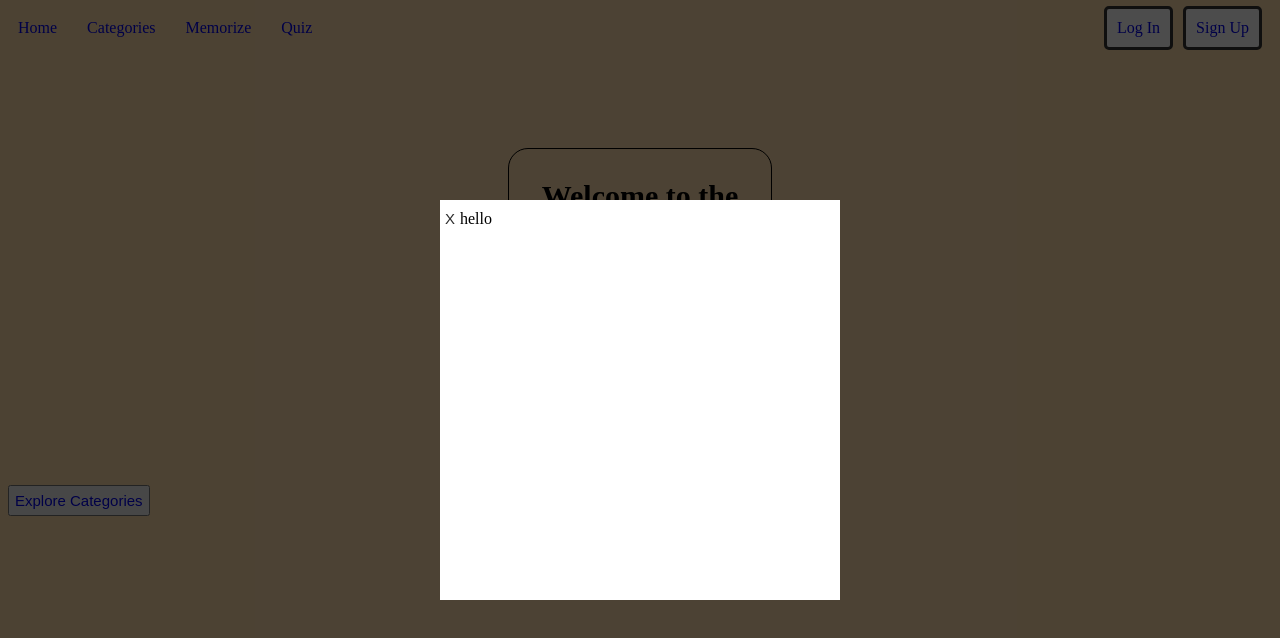
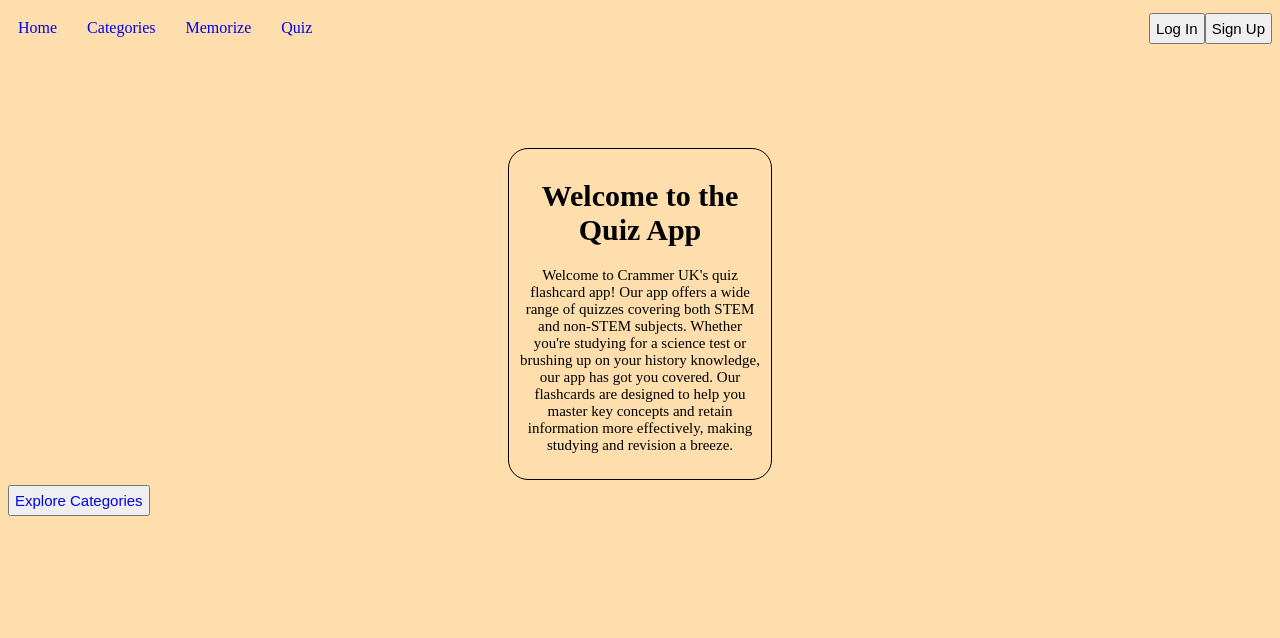
Before and after one commit to rickys93/learning-app-client, a React (Vite) app: page / in a window 1280 px wide. Shown: the top 638 px of the page. Built offline with nearby package versions, Linux system fonts and the light colour scheme.

Commit message:
Integrate Log In/Sign up with popup

```diff
--- a/src/App.jsx
+++ b/src/App.jsx
@@ -2,7 +2,7 @@ import React, { createContext, useEffect, useState } from "react";
 import { Route, Routes } from "react-router-dom";
 import { NavBar, Popup } from "./components";
 
-import {NotFound, LandingPage, FlashcardPage, Categories, Login, Signup, QuizPage} from "./pages";
+import {NotFound, LandingPage, FlashcardPage, Categories, QuizPage} from "./pages";
 
 import "./index.css";
 
@@ -12,8 +12,8 @@ export const PopupContext = createContext(null)
 
 export default function App() {
     const [user, setUser] = useState({})
-    const [isOpen, setIsOpen] = useState(true)
-    const [popupContent, setPopupContent] = useState("hello");
+    const [isOpen, setIsOpen] = useState(false)
+    const [popupContent, setPopupContent] = useState();
     const contextValue = {
         user, setUser
     }
@@ -51,7 +51,7 @@ export default function App() {
     }, [])
 
   return (
-        <PopupContext.Provider value={{ openPopup, closePopup }}>
+        <PopupContext.Provider value={{ openPopup, closePopup, setPopupContent }}>
         <UserContext.Provider value={contextValue}>
             <div className="App">
                 <Popup isOpen={isOpen} setIsOpen={setIsOpen} content={popupContent}/>
@@ -59,8 +59,6 @@ export default function App() {
                     <Route path="/" element={<NavBar user={user} />}>
                         <Route index element={<LandingPage />} />
                         <Route path="categories" element={<Categories />} />
-                        <Route path="/login" element={<Login/>} />
-                        <Route path="/signup" element={<Signup/>} />
                         <Route path="/flashcards/:categoryId" element={<FlashcardPage />} />
                         <Route path="/quiz/:categoryId" element={<QuizPage />} />
                         <Route path="*" element={<NotFound />} />
--- a/src/pages/Login/index.jsx
+++ b/src/components/Login/index.jsx
@@ -1,15 +1,22 @@
 import React, { useState, useContext } from "react";
 import { useNavigate, useParams } from "react-router-dom";
-import { UserContext } from "../../App";
+import { UserContext, PopupContext } from "../../App";
+
+import { Signup } from "..";
 
 import './style.css'
 
-export default function Account() {
+export default function Login() {
     const {user, setUser} = useContext(UserContext)
+    const { setPopupContent, closePopup } = useContext(PopupContext)
     const [loginEmail, setloginEmail] = useState("");
     const [loginPassword, setloginPassword] = useState("");
 
     const navigate = useNavigate()
+
+    const switchToSignup = () => {
+        setPopupContent(<Signup/>)
+    }
 
     const handlelogin = async (e) => {
         // Handles the sign-in/sign-up input logic
@@ -32,12 +39,12 @@ export default function Account() {
             setUser(data.user)
             console.log('user.token', data.user.token)
             localStorage.setItem("token", data.user.token)
+            closePopup()
             navigate("/")
         }
     };
 
     return (
-        <main className="login-container">
             <div className="acc-form">
                 <div className="tab-content">
                     <div className={`login`}>
@@ -75,9 +82,9 @@ export default function Account() {
                                     Log In
                             </button>
                         </form>
+                        <div>New? <button onClick={switchToSignup}>Sign up here!</button></div>
                     </div>
                 </div>
             </div>
-        </main>
   );
 }
--- a/src/pages/Login/style.css
+++ b/src/components/Login/style.css
@@ -9,12 +9,9 @@
 
 .acc-form {
     background-color: white;
-    margin-top: 50px;
     height: 300px;
     width: 100%;
     max-width: 300px;
-    padding: 50px 10px;
-    border-radius: 10px;
 }
 
 .acc-form form {
--- a/src/components/Popup/index.jsx
+++ b/src/components/Popup/index.jsx
@@ -9,14 +9,16 @@ function Popup({isOpen, setIsOpen, content}) {
 
     return isOpen ? (
         <div className='popup'>
-            <div className='popup-content'>
+            <div className='popup-container'>
                 <button
                     className='close-button'
                     onClick={closePopup}
                 >
                     X
                 </button>
-                {content}
+                <div className="popup-content">
+                    {content}
+                </div>
             </div>
         </div>
     ) : null
--- a/src/components/Popup/style.css
+++ b/src/components/Popup/style.css
@@ -11,10 +11,17 @@
     align-content: center;
 }
 
-.popup-content {
-    width: 400px;
+.popup-container {
+    width: 80%;
+    max-width: 400px;
     height: 400px;
     background-color: white;
+}
+
+.popup-content {
+    display: flex;
+    justify-content: center;
+    align-content: center;
 }
 
 .close-button {
--- a/src/pages/Signup/index.jsx
+++ b/src/components/Signup/index.jsx
@@ -1,16 +1,23 @@
 import React, { useState, useContext } from "react";
 import { useNavigate, useParams } from "react-router-dom";
-import { UserContext } from "../../App";
+import { UserContext, PopupContext } from "../../App";
+
+import { Login } from "..";
 
 
 export default function Account() {
     const {user, setUser} = useContext(UserContext)
+    const { setPopupContent, closePopup } = useContext(PopupContext)
     const [firstName, setFirstName] = useState("");
     const [lastName, setLastName] = useState("");
     const [signUpEmail, setSignUpEmail] = useState("");
     const [signUpPassword, setSignUpPassword] = useState("");
 
     const navigate = useNavigate()
+
+    const switchToLogin = () => {
+        setPopupContent(<Login/>)
+    }
 
     const handleSignup = async (e) => {
         // Handles the sign-in/sign-up input logic
@@ -34,6 +41,7 @@ export default function Account() {
             // now set user details to user and navigate to main page
             setUser(data.user)
             localStorage.setItem("token", user.token)
+            closePopup()
             navigate("/")
         }
 
@@ -105,6 +113,7 @@ export default function Account() {
                             />
                             <button type="submit">Sign Up</button>
                         </form>
+                        <div>Already have an account? <button onClick={switchToLogin}>Log in here!</button></div>
                     </div>
                 </div>
             </div>
--- a/src/components/UserAccount/index.jsx
+++ b/src/components/UserAccount/index.jsx
@@ -1,12 +1,22 @@
 import React, { useContext } from "react";
 import { NavLink, useNavigate } from "react-router-dom";
-import { UserContext } from "../../App";
+import { UserContext, PopupContext } from "../../App";
+import { Login, Signup } from '../index'
 
 import './style.css'
 
 function UserAccount() {
     const navigate = useNavigate()
     const {user, setUser} = useContext(UserContext)
+    const { openPopup } = useContext(PopupContext)
+
+    const handleLoginClick = () => {
+        openPopup(<Login/>)
+    }
+
+    const handleSignupClick = () => {
+        openPopup(<Signup/>)
+    }
 
     const handleLogOut = () => {
         console.log("here")
@@ -27,8 +37,8 @@ function UserAccount() {
                 </>
                 :
                 <>
-                    <NavLink to="/login">Log In</NavLink>
-                    <NavLink to="/signup">Sign Up</NavLink>
+                    <button onClick={handleLoginClick}>Log In</button>
+                    <button onClick={handleSignupClick}>Sign Up</button>
                 </>
             }
         </div>
--- a/src/components/index.jsx
+++ b/src/components/index.jsx
@@ -4,3 +4,5 @@ export { default as CategoryList } from "./CategoryList";
 export { default as Popup } from "./Popup";
 export {default as QuizCard} from "./QuizCard"
 export {default as Answers} from "./Answers"
+export { default as Login } from "./Login";
+export { default as Signup } from "./Signup";
--- a/src/pages/Categories/index.jsx
+++ b/src/pages/Categories/index.jsx
@@ -11,12 +11,8 @@ export default function Categories() {
 
   useEffect(() => {
     async function loadCategories() {
-      const options = {
-        headers:{
-          "user-id":user.id
-        }
-      }
-      const response = await fetch("http://localhost:3000/categories", options);
+      const id = user.id ? user.id : ""
+      const response = await fetch(`http://localhost:3000/categories?user_id=${id}`);
       console.log('response', response)
       const data = await response.json();
       setCategories(data);
--- a/src/pages/index.jsx
+++ b/src/pages/index.jsx
@@ -1,7 +1,7 @@
 export { default as NotFound } from "./NotFound";
 export { default as Categories } from "./Categories";
 export { default as LandingPage } from "./LandingPage";
-export { default as Login } from "./Login";
-export { default as Signup } from "./Signup";
+// export { default as Login } from "../components/Login";
+// export { default as Signup } from "../components/Signup";
 export { default as FlashcardPage} from "./FlashcardPage"
 export { default as QuizPage } from "./QuizPage"
```
